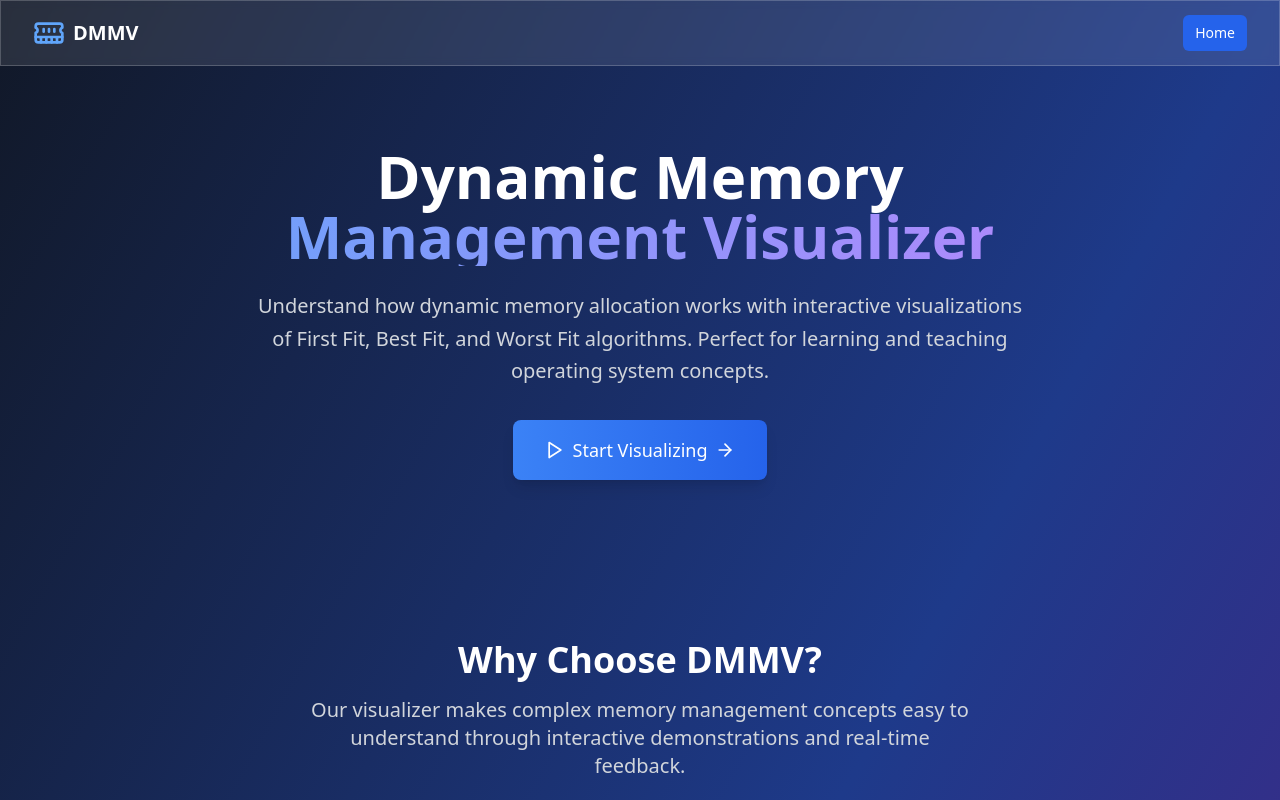
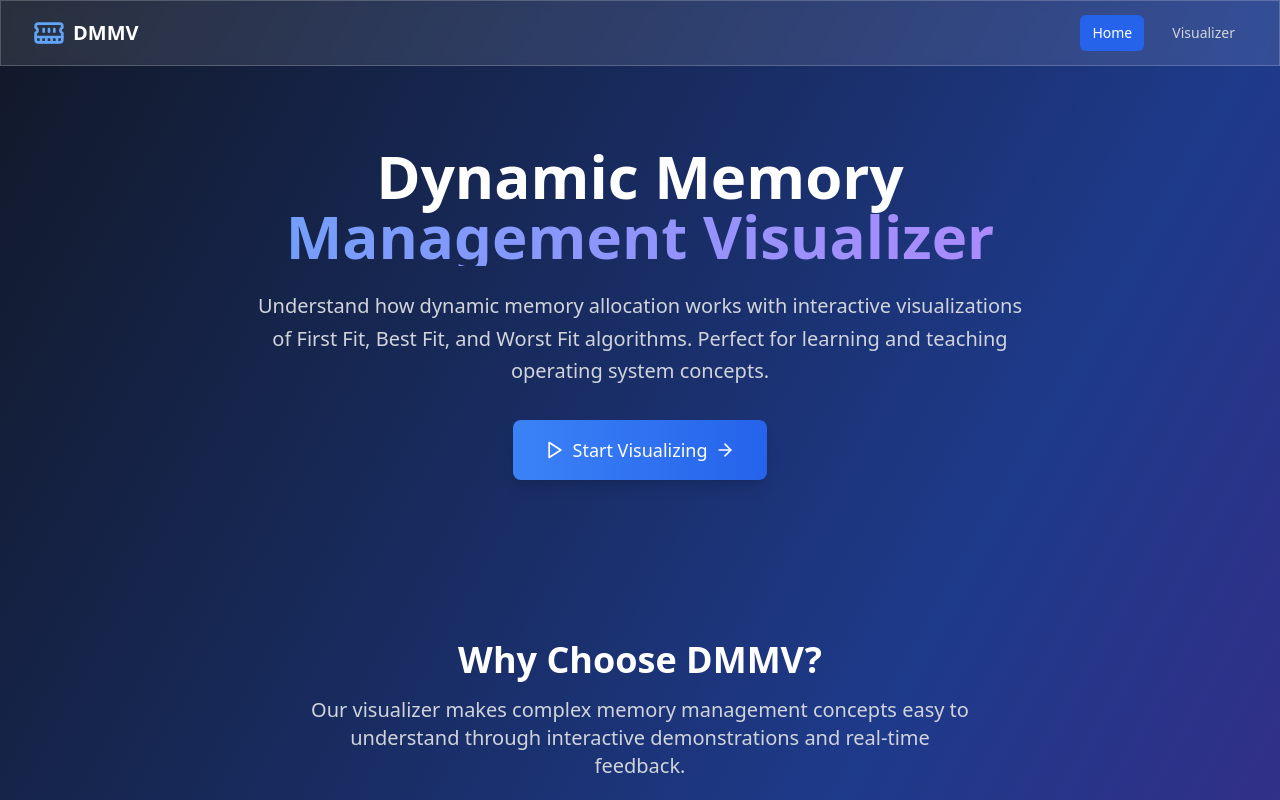
Before and after one commit to CodeByAshuu/DMMV, a React (Vite) app: page / in a window 1280 px wide. Shown: the top 800 px of the page. Built offline with nearby package versions, Linux system fonts and the light colour scheme.

Commit message:
Added route to Visualizer in Nav

```diff
--- a/src/components/Navbar.jsx
+++ b/src/components/Navbar.jsx
@@ -35,7 +35,7 @@ const Navbar = () => {
               >
                 Home
               </Link>
-              {/* <Link
+              <Link
                 to="/visualizer"
                 className={`px-3 py-2 rounded-md text-sm font-medium transition-all duration-200 ${
                   isActive('/visualizer')
@@ -44,7 +44,7 @@ const Navbar = () => {
                 }`}
               >
                 Visualizer
-              </Link> */}
+              </Link>
             </div>
           </div>
 
```
